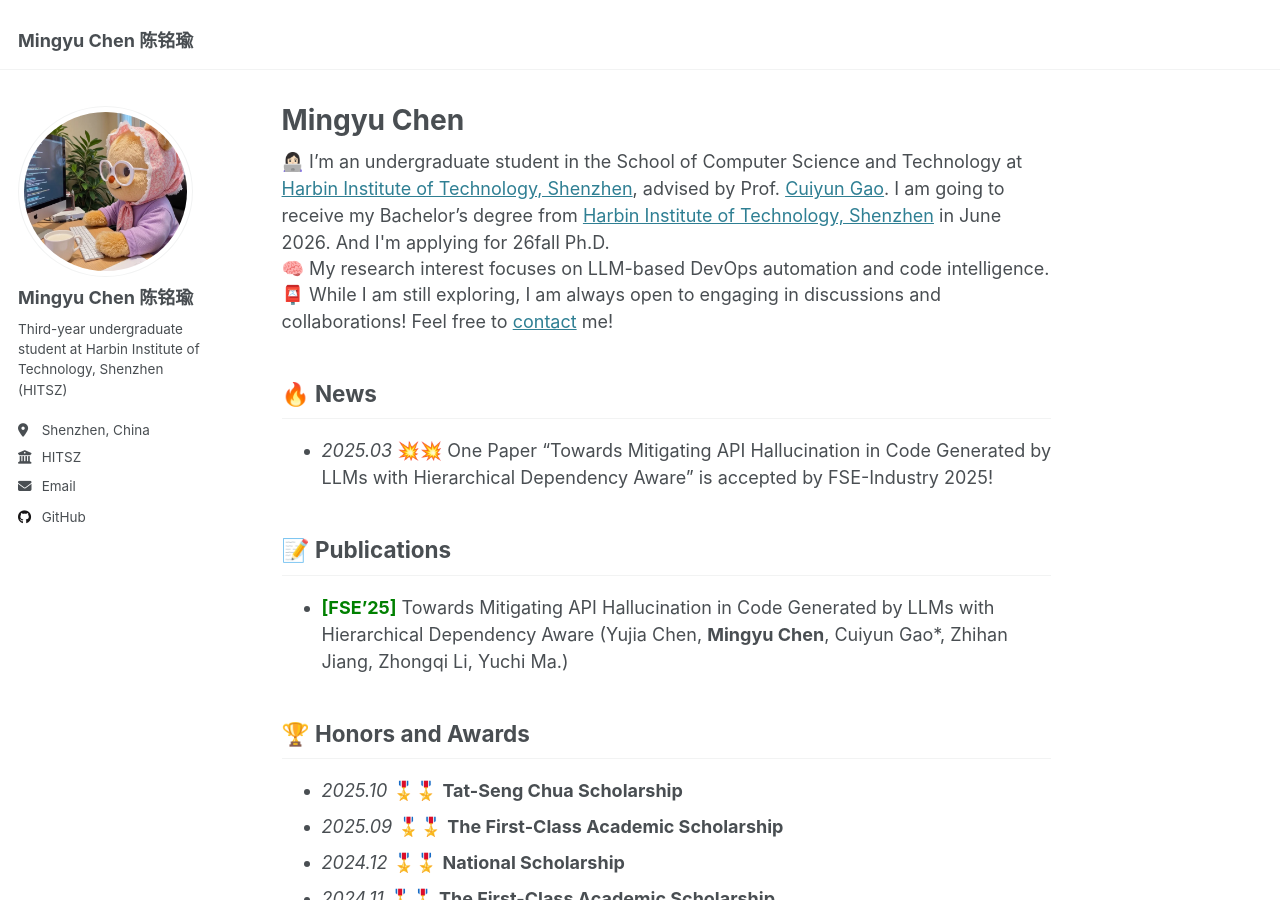
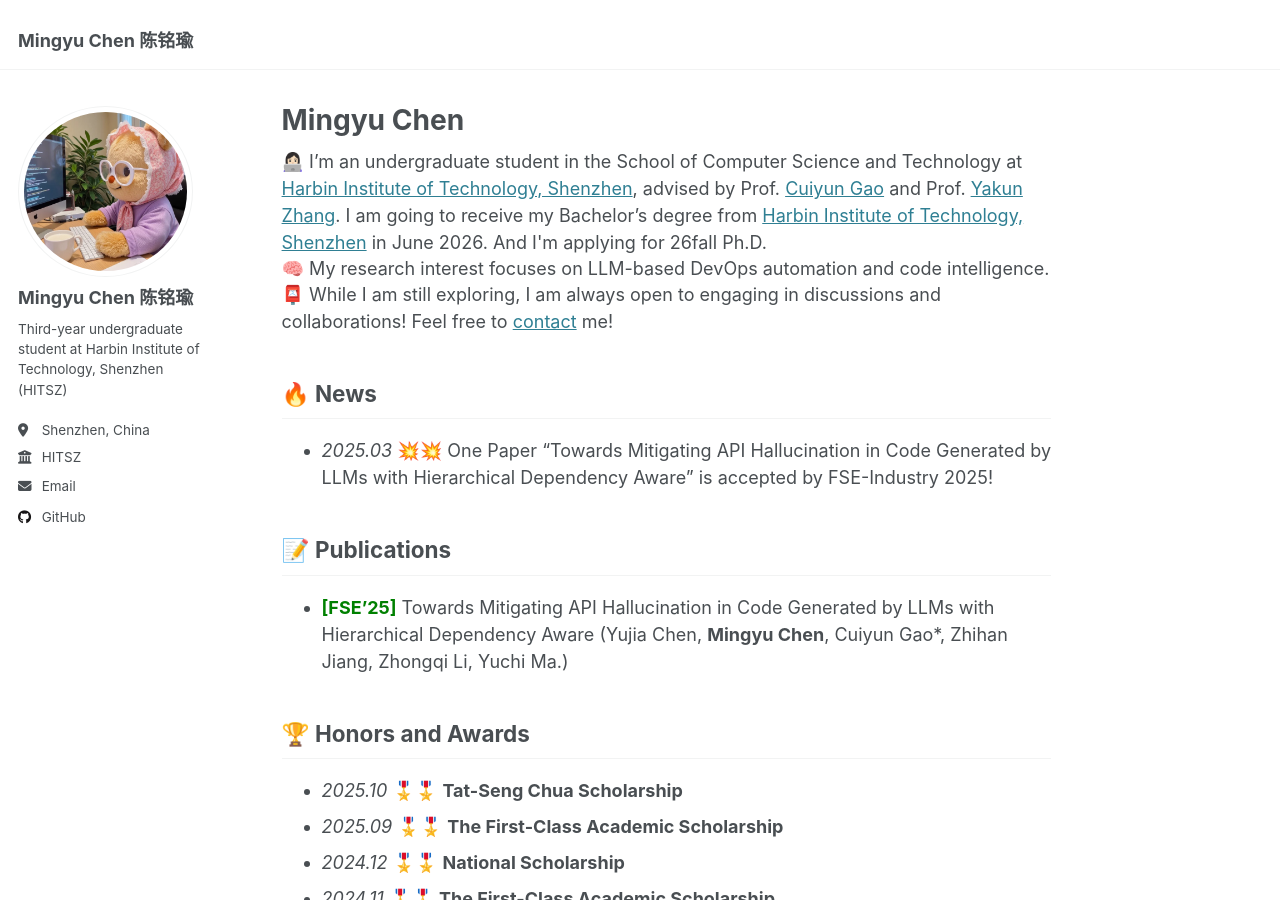
Before and after one commit to CMY-K/CMY-K.github.io, a Jekyll site: the page built from _pages/about.md, in a window 1280 px wide and 900 px high. Built offline with Jekyll 4.4.1, drawn with Linux system fonts in a browser that asks for light colours.

Commit message:
Add second advisor to about section
Updated the about section to include a second advisor.

```diff
--- a/_pages/about.md
+++ b/_pages/about.md
@@ -8,7 +8,7 @@
 ---
 
 <div style="margin-bottom: -1px;">
-👩🏻‍💻 I’m an undergraduate student in the School of Computer Science and Technology at <a href="http://cs.hitsz.edu.cn/">Harbin Institute of Technology, Shenzhen</a>, advised by Prof. <a href="https://cuiyungao.github.io/">Cuiyun Gao</a>.  I am going to receive my Bachelor’s degree from <a href="http://cs.hitsz.edu.cn/">Harbin Institute of Technology, Shenzhen</a> in June 2026.   And I'm applying for 26fall Ph.D.
+👩🏻‍💻 I’m an undergraduate student in the School of Computer Science and Technology at <a href="http://cs.hitsz.edu.cn/">Harbin Institute of Technology, Shenzhen</a>, advised by Prof. <a href="https://cuiyungao.github.io/">Cuiyun Gao</a> and Prof. <a href="[https://cuiyungao.github.io](https://yakzhang.github.io/)/">Yakun Zhang</a>.  I am going to receive my Bachelor’s degree from <a href="http://cs.hitsz.edu.cn/">Harbin Institute of Technology, Shenzhen</a> in June 2026.   And I'm applying for 26fall Ph.D.
 </div>
 
 <div style="margin-bottom: -1px;">
```
